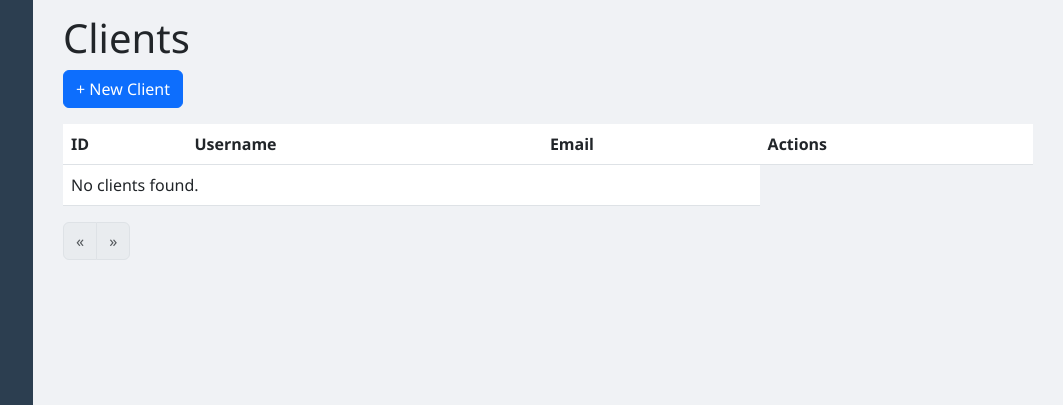
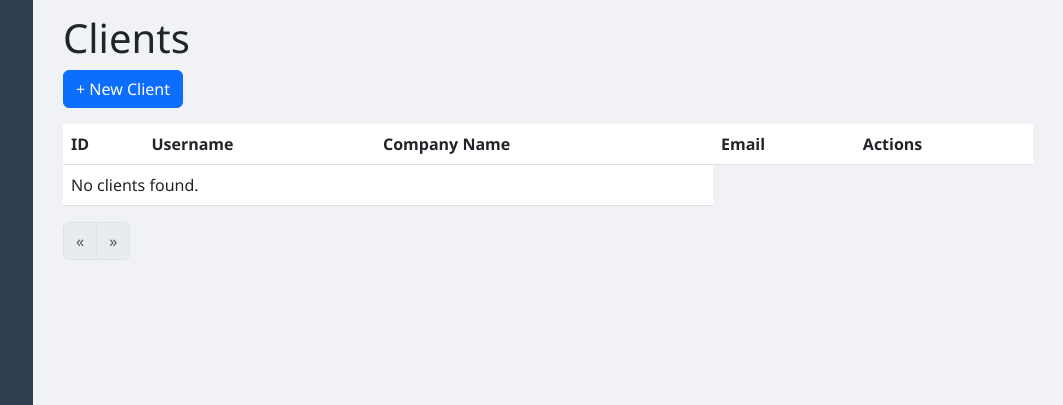
Before and after one commit to hv190995patel/PayAnchor, a Django app: template PayAnchor/templates/client_list.html in a window 1280 px wide. Shown: the part 56-461 px from the top of the page, without its empty margins (217-1280 px from the left). Run offline with Django 3.2, Linux system fonts and the light colour scheme; the template is opened without the code that fills it, so the values that code supplies are empty.

Commit message:
Show ist of clients

```diff
--- a/PayAnchor/static/JS/client_onboarding.js
+++ b/PayAnchor/static/JS/client_onboarding.js
@@ -114,7 +114,7 @@
     const fullName = fullNameInput.value.trim();
     if (!/^[A-Za-z\s]{5,100}$/.test(fullName)) {
       fullNameInput.classList.add('is-invalid');
-      fullNameFeedback.textContent = 'Full name must be 5-100 letters and spaces only.';
+      fullNameFeedback.textContent = 'Full name must be 5-100 letters2 and spaces only.';
       valid = false;
     } else {
       fullNameInput.classList.remove('is-invalid');
--- /dev/null
+++ b/PayAnchor/templates/client_details.html
@@ -0,0 +1 @@
+Hi Welcome
--- a/PayAnchor/templates/client_list.html
+++ b/PayAnchor/templates/client_list.html
@@ -9,6 +9,7 @@
     <tr>
       <th>ID</th>
       <th>Username</th>
+      <th>Company Name</th>
       <th>Email</th>
       <th>Actions</th>
       <!-- Add other fields as needed -->
@@ -19,13 +20,10 @@
     <tr>
       <td>{{ client.id }}</td>
       <td>{{ client.username }}</td>
+      <td>{{ client.company_name }}</td>
       <td>{{ client.email }}</td>
       <td>
-        <a href="" class="btn btn-primary btn-sm">Edit</a>
-        <form method="POST" action="" style="display:inline-block;" onsubmit="return confirm('Are you sure you want to delete this client?');">
-          {% csrf_token %}
-          <button type="submit" class="btn btn-danger btn-sm">Delete</button>
-        </form>
+        <a href="" class="btn btn-primary btn-sm">VIEW</a>
       </td>
     </tr>
     {% empty %}
--- a/PayAnchor/views.py
+++ b/PayAnchor/views.py
@@ -11,7 +11,6 @@
 from django.core.paginator import Paginator
 from django.core.exceptions import ValidationError
 from django.db import transaction
-
 
 
 urlpatterns = [
```
Also changed, not shown: PayAnchor/models.py (line endings or trailing spaces), 2 other files.
